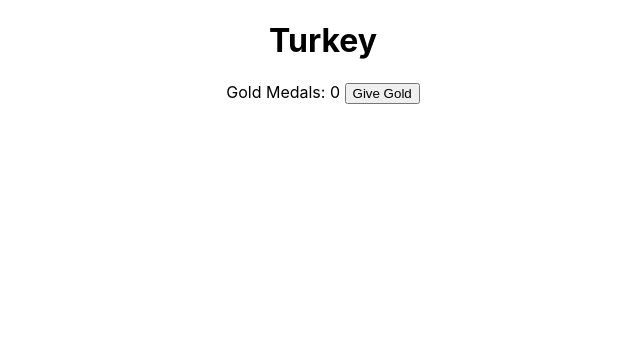
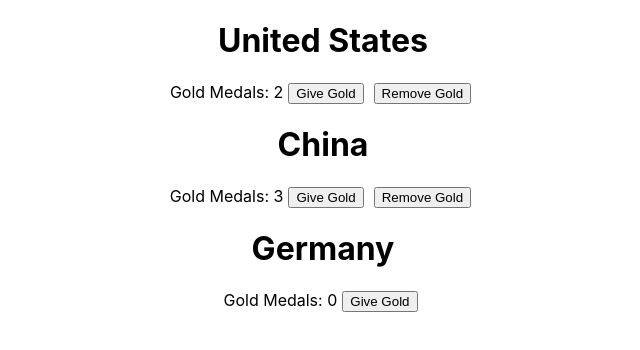
Before and after one commit to Soupreme-gif/Medals, a React (Create React App) app: page / in a window 1280 px wide. Shown: the top 350 px of the page, without its empty margins (317-957 px from the left). Built offline with nearby package versions, Linux system fonts and the light colour scheme.

Commit message:
Added the ability to decrease medal count

```diff
--- a/src/App.css
+++ b/src/App.css
@@ -21,6 +21,11 @@
   color: #61dafb;
 }
 
+.gold {
+  margin-left: 5px;
+  margin-right: 5px;
+}
+
 @keyframes App-logo-spin {
   from {
     transform: rotate(0deg);
--- a/src/App.js
+++ b/src/App.js
@@ -1,15 +1,58 @@
 
+import { Component } from 'react';
+import Country from './components/Country';
 import './App.css'
-import Country from './components/Country';
 
-function App() {
+class App extends Component {
+
+  state = {
+    countries: [
+      { id: 1, name: 'United States', goldMedalCount: 2 },
+      { id: 2, name: 'China', goldMedalCount: 3 },
+      { id: 3, name: 'Germany', goldMedalCount: 0 },
+    ]
+  }
+
+  handleIncrement = (countryId) => {
+
+    const countries = this.state.countries
+
+    for (const c in countries)
+    {
+      console.log(countryId)
+      console.log(c.id)
+       if(c.id === countryId)
+       {
+
+        console.log("this check went off")
+         this.setState({goldMedalCount: c.goldMedalCount + 1})
+       }
+    }
+
+    this.setState({countries:countries})
+
+ }
+
+ handleDecrement = (countryId) => {
+
+  this.setState({ goldMedalCount: this.goldMedalCount - 1 })
+
+}
+
+  render() {
   return (
     <div className="App">
       <header className="App-header">
       </header>
-      <Country />
+      {this.state.countries.map(country =>
+        <Country
+        key = { country.id }
+        country = { country }
+       />
+      )}
     </div>
   );
+ }
 }
 
 export default App;
--- a/src/components/Country.jsx
+++ b/src/components/Country.jsx
@@ -1,18 +1,26 @@
 import React, { Component } from 'react';
 
 class Country extends Component {
+
     state = {
-        name: "Turkey",
-        gold: 0,
+        name: this.props.country.name,
+        goldMedalCount: this.props.country.goldMedalCount,
+      }
+
+      handleIncrement = () => {
+
+        this.setState({ goldMedalCount: this.state.goldMedalCount + 1 })
+
      }
 
-     handleIncrement = () => {
+     handleDecrease = () => {
 
-        this.setState({ gold: this.state.gold + 1 })
+        this.setState({ goldMedalCount: this.state.goldMedalCount - 1 })
 
      }
 
     render() {
+
         return (
         <div>
             <div>
@@ -20,7 +28,12 @@ class Country extends Component {
             </div>
 
             <div>
-                <p>Gold Medals: { this.state.gold } <button onClick={ this.handleIncrement }>Give Gold</button></p>
+                <p>Gold Medals: { this.state.goldMedalCount }
+                <button className='gold' onClick={ this.handleIncrement }>Give Gold</button>
+
+                {/* where this method of conditional rendering came from https://www.freecodecamp.org/news/react-conditional-rendering/ */}
+               {this.state.goldMedalCount !== 0 && <button className='gold' onClick={ this.handleDecrease }>Remove Gold</button>}
+                </p>
             </div>
         </div>);
     }
```
